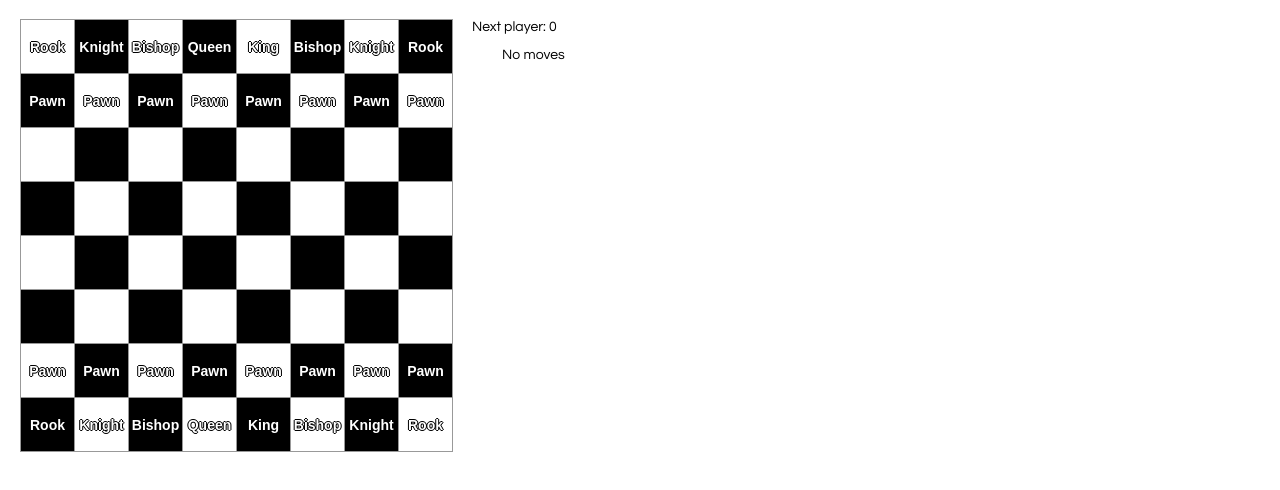
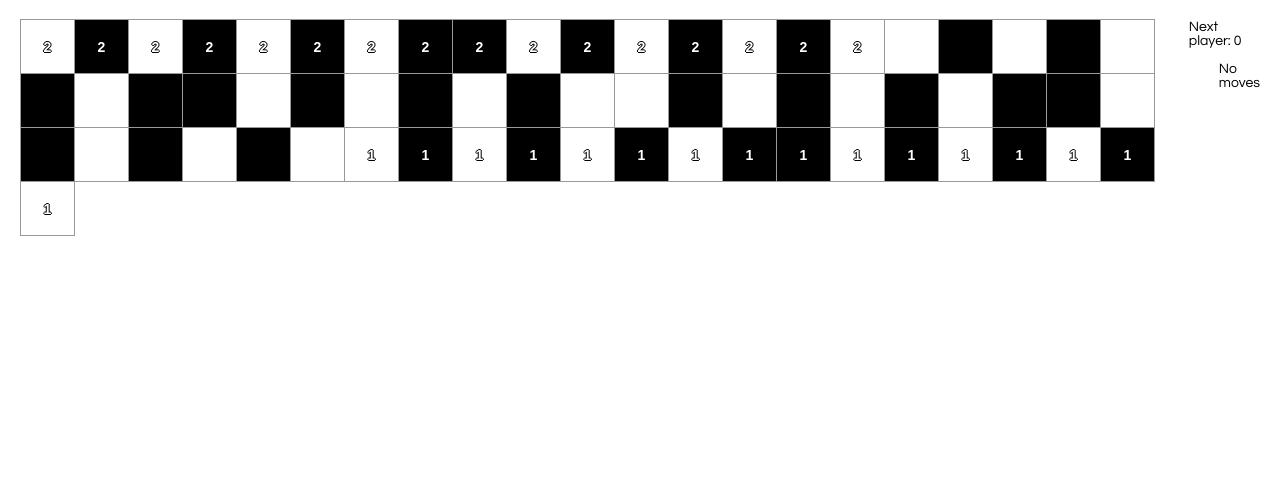
Before and after one commit to Am4teur/ChessGameReact, a React app: page / in a window 1280 px wide. Built offline with nearby package versions, Linux system fonts and the light colour scheme.

Commit message:
Changed board to a 1d array

```diff
--- a/src/components/board.js
+++ b/src/components/board.js
@@ -2,30 +2,27 @@ import React from "react";
 import Square from './square.js'
 
 export default class Board extends React.Component {
-	renderSquare(i, j) {
+	renderSquare(i) {
 		return (
 			<Square
-				value={this.props.squares[i][j]}
-				bgcolor={(i % 2 === 0 ? i * 10 + j : i * 10 + j + 1) % 2 === 0 ? "#ffffff" : "#000000"}
-				onClick={() => this.props.onClick(i, j)}                       // white    :  black
+			piece={this.props.squares[i] ? this.props.squares[i] : "00"}
+			bgcolor={(Math.floor(i/8)%2===0 && i%2===0) || (Math.floor(i/8)%2===1 && i%2===1)  ? "background-light" : "background-dark"}
+			onClick={() => this.props.onClick(i)}
 			/>
 		)
 	}
 
 	render() {
-		const nodes = this.props.squares;
+		const squares = this.props.squares;
+		const board = new Array(squares.length).fill(null);
+
+		for(let i = 0; i < squares.length ; ++i) {
+			board.push(this.renderSquare(i))
+		}
 
 		return (
-			<div className="board">
-				{nodes.map((row, rowIdx) => {
-					return (
-						<div className="board-row">
-							{row.map((node, nodeIdx) => {
-								return this.renderSquare(rowIdx, nodeIdx);
-							})}
-						</div>
-					)
-				})}
+			<div className="board-row">
+				{board}
 			</div>
 		);
 	}
--- a/src/components/game.js
+++ b/src/components/game.js
@@ -1,9 +1,10 @@
 import React from "react";
 import Board from './board.js';
+import King from "../pieces/king.js";
+
 
 /* CONSTANTS */
-var NROWS = 8;
-var NCOLS = 8;
+var NSQUARES = 64;
 
 
 export default class Game extends React.Component {
@@ -16,10 +17,10 @@ export default class Game extends React.Component {
     };
   }
 
-  handleClick(i, j) {
+  handleClick(i) {
     //select new peace OR make a move with a selected pice
     let sqs = this.state.squares.slice();
-    sqs[i][j] = "hand";
+    sqs[i] = "hand";
     this.setState({
       squares: sqs,
       turn: 0,
@@ -28,7 +29,7 @@ export default class Game extends React.Component {
   }
 
   render() {
-    const squares = this.state.squares.slice();
+    //const squares = this.state.squares.slice();
     let status = "Next player: " + this.state.playerTurn;
     const moves = "No moves";
 
@@ -36,8 +37,8 @@ export default class Game extends React.Component {
       <div className="game">
         <div className="game-board">
           <Board
-            squares = {squares}
-            onClick = {(i, j) => this.handleClick(i, j)}
+          squares = {this.state.squares}
+          onClick = {(i) => this.handleClick(i)}
           />
         </div>
         <div className="game-info">
@@ -49,31 +50,34 @@ export default class Game extends React.Component {
   }
 
   initBoard() {
-    let initialBoard = matrix(NROWS, NCOLS, null);
+    let squares = Array(NSQUARES).fill(null);
 
-    initialBoard[0][0] = "Rook";//<img class='piece' src={ require('../chessPieces/black_pawn.png') } />;
-    initialBoard[0][7] = "Rook";
-    initialBoard[7][0] = "Rook";
-    initialBoard[7][7] = "Rook";
-    initialBoard[0][1] = "Knight";
-    initialBoard[0][6] = "Knight";
-    initialBoard[7][1] = "Knight";
-    initialBoard[7][6] = "Knight";
-    initialBoard[0][2] = "Bishop";
-    initialBoard[0][5] = "Bishop";
-    initialBoard[7][2] = "Bishop";
-    initialBoard[7][5] = "Bishop";
-    initialBoard[0][3] = "Queen";
-    initialBoard[0][4] = "King";
-    initialBoard[7][3] = "Queen";
-    initialBoard[7][4] = "King";
+    for(let i = 8; i < 16; i++){
+      squares[i] = new King(2);
+      squares[i+40] = new King(1);
+    }
+    squares[0] = new King(2);
+    squares[7] = new King(2);
+    squares[56] = new King(1);
+    squares[63] = new King(1);
 
-    for(let i = 0; i < initialBoard[0].length ; ++i) {
-      initialBoard[1][i] = "Pawn";
-      initialBoard[6][i] = "Pawn";
-    }
+    squares[1] = new King(2);
+    squares[6] = new King(2);
+    squares[57] = new King(1);
+    squares[62] = new King(1);
 
-    return initialBoard;
+    squares[2] = new King(2);
+    squares[5] = new King(2);
+    squares[58] = new King(1);
+    squares[61] = new King(1);
+
+    squares[3] = new King(2);
+    squares[4] = new King(2);
+
+    squares[59] = new King(1);
+    squares[60] = new King(1);
+
+    return squares;
   }
 }
 
--- a/src/components/square.js
+++ b/src/components/square.js
@@ -3,14 +3,11 @@ import React from "react";
 export default class Square extends React.Component {
   render() {
     return (
-      <button className="square"
-        style={{
-          backgroundColor: this.props.bgcolor,
-          color: "#ffffff" //white
-        }}
-        onClick={this.props.onClick}
+      <button
+      className={"square " + this.props.bgcolor}
+      onClick={this.props.onClick}
       >
-        {this.props.value}
+        {this.props.piece.player}
       </button>
     );
   }
--- a/src/index.css
+++ b/src/index.css
@@ -31,14 +31,15 @@ ol, ul {
   padding: 0;
   text-align: center;
   width: 55px;
+  color: #ffffff;
 }
 
-.background-white {
-  background: #fff;
+.background-light {
+  background: #ffffff;
 }
 
-.background-black {
-  background: #000;
+.background-dark {
+  background: #000000;
 }
 
 .square:focus {
--- /dev/null
+++ b/src/pieces/king.js
@@ -0,0 +1,26 @@
+import Piece from './piece.js';
+
+export default class King extends Piece {
+  constructor(player){
+    super(player, (player === 1? "./chessPieces/black_pawn.png" : "./chessPieces/black_pawn.png"));
+  }
+
+  isMovePossible(src, dest){
+    return (src - 9 === dest ||
+      src - 8 === dest ||
+      src - 7 === dest ||
+      src + 1 === dest ||
+      src + 9 === dest ||
+      src + 8 === dest ||
+      src + 7 === dest ||
+      src - 1 === dest);
+  }
+
+  /**
+   * always returns empty array because of one step
+   * @return {[]}
+   */
+  getSrcToDestPath(src, dest){
+    return [];
+  }
+}
```
